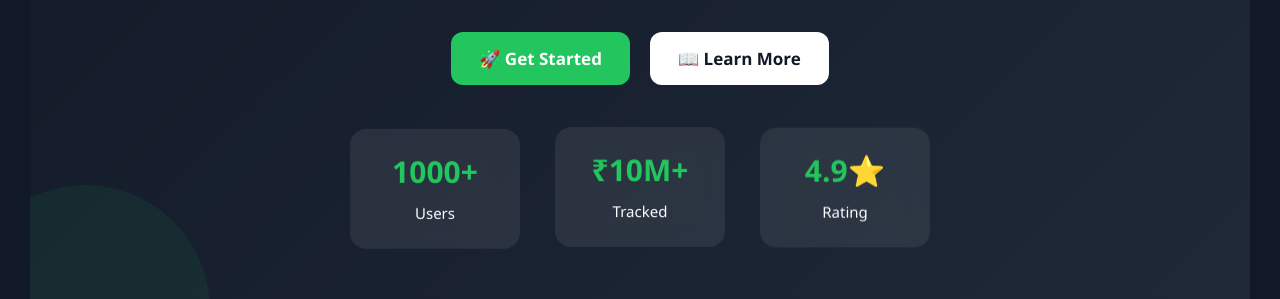
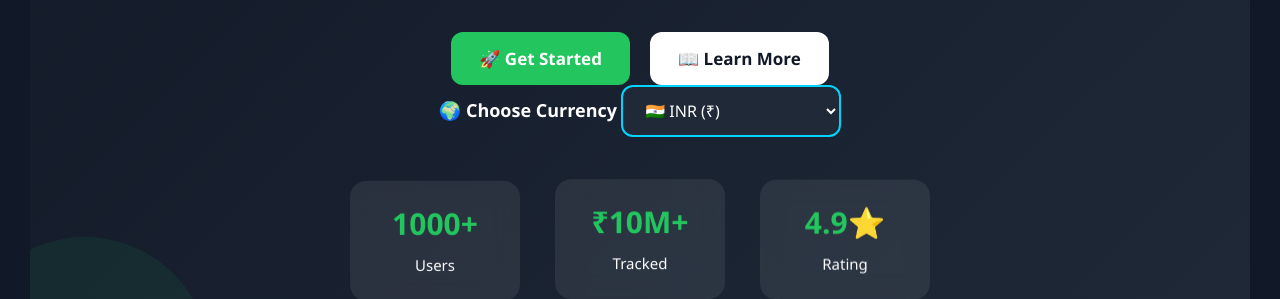
Before and after one commit to shershaah1486/ExpenseTracker-Pro, a plain HTML site: page index.html in a window 1280 px wide. Shown: the part 682-981 px from the top of the page. Drawn offline with nearby package versions, Linux system fonts and the light colour scheme.

Commit message:
Added global multi-currency support

```diff
--- a/index.html
+++ b/index.html
@@ -103,6 +103,7 @@ content="https://trackwise-psi.vercel.app/">
 
     </div>
 
+
 </header>
 
 <main>
@@ -131,6 +132,22 @@ content="https://trackwise-psi.vercel.app/">
             <button id="learnBtn">📖 Learn More</button>
 
         </div>
+        <div class="currency-box">
+
+    <label for="currencySelect">🌍 Choose Currency</label>
+
+    <select id="currencySelect">
+        <option value="INR">🇮🇳 INR (₹)</option>
+        <option value="USD">🇺🇸 USD ($)</option>
+        <option value="EUR">🇪🇺 EUR (€)</option>
+        <option value="GBP">🇬🇧 GBP (£)</option>
+        <option value="AED">🇦🇪 AED</option>
+        <option value="RUB">🇷🇺 RUB</option>
+        <option value="SEK">🇸🇪 SEK</option>
+        <option value="JPY">🇯🇵 JPY (¥)</option>
+    </select>
+
+</div>
 
         <div class="hero-stats">
 
--- a/script.js
+++ b/script.js
@@ -28,6 +28,46 @@ const addBtn = document.getElementById("addBtn");
 const search = document.getElementById("search");
 const themeBtn = document.getElementById("themeBtn");
 const pdfBtn = document.getElementById("pdfBtn");
+// ===== Currency System =====
+
+let selectedCurrency =
+    localStorage.getItem("currency") || "INR";
+
+const currencyRates = {
+    INR: 1,
+    USD: 0.0116,
+    EUR: 0.0100,
+    GBP: 0.0086,
+    AED: 0.0427,
+    RUB: 0.91,
+    SEK: 0.11,
+    JPY: 1.70
+};
+
+const currencySymbols = {
+    INR: "₹",
+    USD: "$",
+    EUR: "€",
+    GBP: "£",
+    AED: "د.إ",
+    RUB: "₽",
+    SEK: "kr",
+    JPY: "¥"
+};
+function formatCurrency(amount) {
+
+    const converted =
+        amount * currencyRates[selectedCurrency];
+
+    return (
+        currencySymbols[selectedCurrency] +
+        converted.toLocaleString("en-IN", {
+            minimumFractionDigits: 2,
+            maximumFractionDigits: 2
+        })
+    );
+
+}
 const excelBtn = document.getElementById("excelBtn");
 const clearAllBtn = document.getElementById("clearAll");
 const exportDataBtn = document.getElementById("exportDataBtn");
@@ -373,7 +413,7 @@ ${transaction.type === "income"
 };font-weight:bold;">
 
 ${transaction.type === "income" ? "+" : "-"}
-₹${transaction.amount.toLocaleString("en-IN")}
+${formatCurrency(transaction.amount)}
 
 </td>
 
@@ -418,7 +458,7 @@ if (recent.length === 0) {
                     : "recent-expense"
             }">
 
-                ${t.type === "income" ? "+" : "-"}₹${t.amount.toLocaleString("en-IN")}
+                ${t.type === "income" ? "+" : "-"}${formatCurrency(t.amount)}
 
             </span>
 
@@ -504,19 +544,14 @@ if (recurringList.length === 0) {
 
     const balance = income - expense;
     document.getElementById("balance").textContent =
-    "₹" + balance.toLocaleString("en-IN", {
-        minimumFractionDigits: 2
-    });
+    formatCurrency(balance);
 
 document.getElementById("income").textContent =
-    "₹" + income.toLocaleString("en-IN", {
-        minimumFractionDigits: 2
-    });
+    formatCurrency(income);
 
 document.getElementById("expense").textContent =
-    "₹" + expense.toLocaleString("en-IN", {
-        minimumFractionDigits: 2
-    });
+    formatCurrency(expense);
+
     // ===== Analytics Dashboard =====
 
 
@@ -537,19 +572,13 @@ updateHealthScore(
         // ===== Monthly Summary =====
 
 document.getElementById("monthIncome").textContent =
-    "₹" + monthIncome.toLocaleString("en-IN", {
-        minimumFractionDigits: 2
-    });
+    formatCurrency(monthIncome);
 
 document.getElementById("monthExpense").textContent =
-    "₹" + monthExpense.toLocaleString("en-IN", {
-        minimumFractionDigits: 2
-    });
+    formatCurrency(monthExpense);
 
 document.getElementById("monthSavings").textContent =
-    "₹" + (monthIncome - monthExpense).toLocaleString("en-IN", {
-        minimumFractionDigits: 2
-    });
+    formatCurrency(monthIncome - monthExpense);
 
 let topCategory = "-";
 let maxExpense = 0;
@@ -580,23 +609,19 @@ const avgExpense =
         ? expense / expenseTransactions
         : 0;
 
-document.getElementById("avgIncome").textContent =
-    "₹" + avgIncome.toLocaleString("en-IN", {
+
         maximumFractionDigits: 0
-    });
+    document.getElementById("avgIncome").textContent =
+    formatCurrency(avgIncome);
 
 document.getElementById("avgExpense").textContent =
-    "₹" + avgExpense.toLocaleString("en-IN", {
-        maximumFractionDigits: 0
-    });
+    formatCurrency(avgExpense);
 
 document.getElementById("topAnalyticsCategory").textContent =
     topCategory;
 
 document.getElementById("analyticsSavings").textContent =
-    "₹" + balance.toLocaleString("en-IN", {
-        maximumFractionDigits: 0
-    });
+    formatCurrency(balance);
 // ===== Saving Rate =====
 let savingRate = 0;
 
@@ -645,9 +670,8 @@ const remaining = monthlyBudget - currentMonthExpense;
 const displayRemaining = Math.max(0, remaining);
 
 remainingBudget.textContent =
-    "₹" + displayRemaining.toLocaleString("en-IN", {
-        minimumFractionDigits: 2
-    });
+"Remaining: " +
+formatCurrency(remaining);
 let percent = 0;
 
 if (monthlyBudget > 0) {
@@ -896,6 +920,23 @@ function editTransaction(index) {
 // ---------- Search ----------
 search.addEventListener("input", renderTransactions);
 monthFilter.addEventListener("change", renderTransactions);
+const currencySelect =
+    document.getElementById("currencySelect");
+
+currencySelect.value = selectedCurrency;
+
+currencySelect.addEventListener("change", () => {
+
+    selectedCurrency = currencySelect.value;
+
+    localStorage.setItem(
+        "currency",
+        selectedCurrency
+    );
+
+    renderTransactions();
+
+});
 
 // ---------- Dark Mode ----------
 themeBtn.addEventListener("click", () => {
--- a/style.css
+++ b/style.css
@@ -1059,3 +1059,25 @@ overflow: hidden;
     -webkit-background-clip:text;
     -webkit-text-fill-color:transparent;
 }
+.currency-box label{
+    color:#fff;
+    font-size:18px;
+    font-weight:600;
+    margin-bottom:10px;
+}
+
+.currency-box select{
+    background:#1f2937;
+    color:#fff;
+    border:2px solid #00d4ff;
+    border-radius:12px;
+    padding:12px 18px;
+    font-size:16px;
+    cursor:pointer;
+    transition:.3s;
+    min-width:220px;
+}
+
+.currency-box select:hover{
+    border-color:#00ff99;
+}
```
